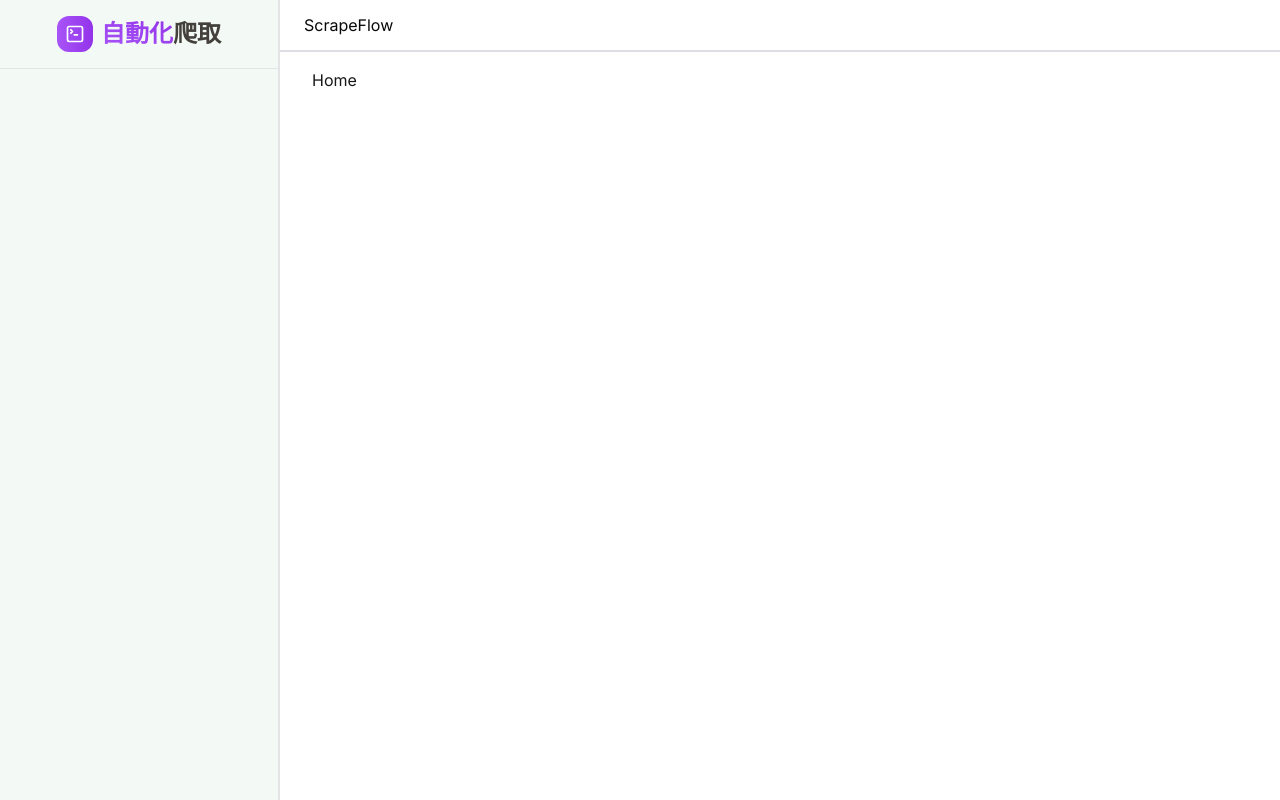
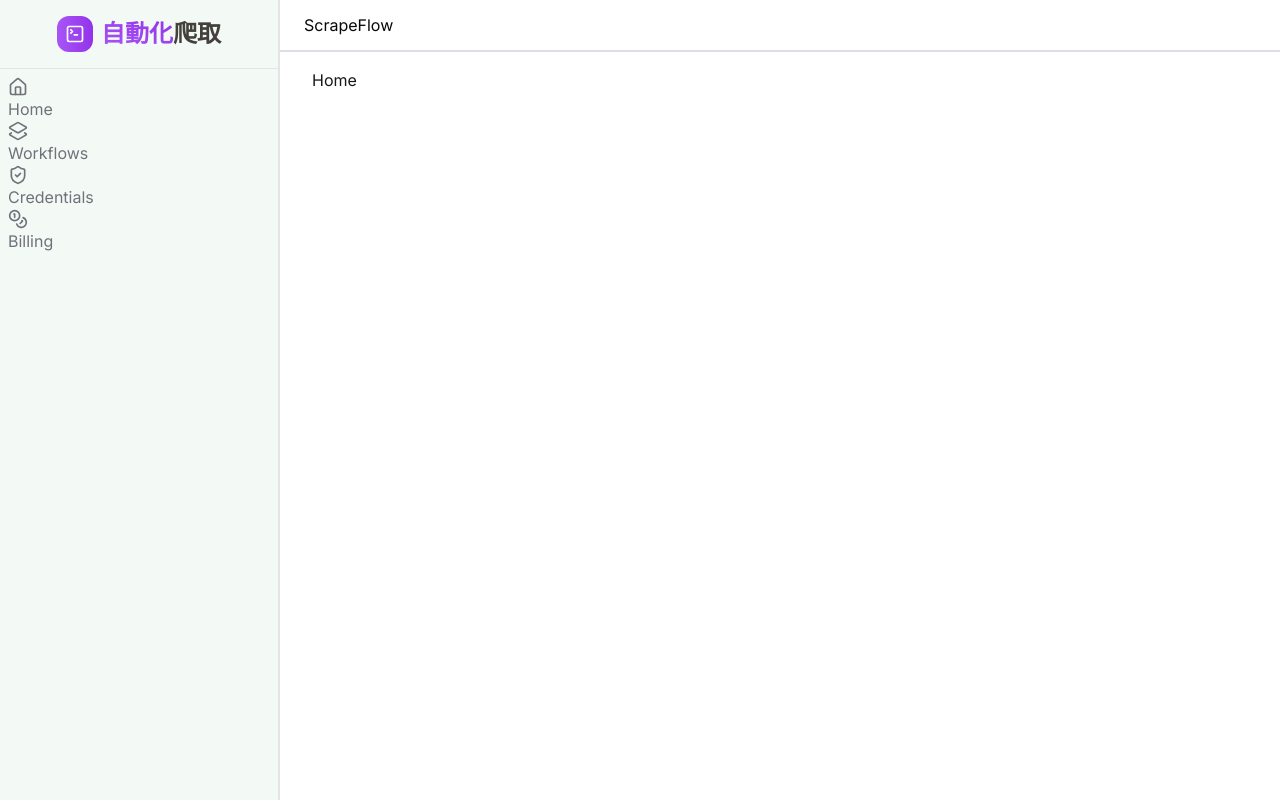
Before and after one commit to Vic428-human/scrape-flow, a Next.js app: page / in a window 1280 px wide. Built offline with nearby package versions, Linux system fonts and the light colour scheme.

Commit message:
sidebar menu 假資料顯示

```diff
--- a/components/Sidebar.tsx
+++ b/components/Sidebar.tsx
@@ -9,27 +9,28 @@ import {
 } from "lucide-react";
 import React from "react";
 import Logo from "./Logo";
+import Link from "next/link";
 
 const routes = [
   {
     href: "",
     label: "Home",
-    icom: HomeIcon,
+    icon: HomeIcon,
   },
   {
     href: "workflows",
     label: "Workflows",
-    icom: Layers2Icon,
+    icon: Layers2Icon,
   },
   {
     href: "credentials",
     label: "Credentials",
-    icom: ShieldCheckIcon,
+    icon: ShieldCheckIcon,
   },
   {
     href: "billing",
     label: "Billing",
-    icom: CoinsIcon,
+    icon: CoinsIcon,
   },
 ];
 const DesktopSidebar = () => {
@@ -42,6 +43,14 @@ const DesktopSidebar = () => {
       <div className="flex justify-center items-center gap-2 border-b-[1px] border-separate p-4">
         <Logo />
       </div>
+      <div className="flex flex-col p-2">
+        {routes.map((route) => (
+          <Link href={route.href} key={route.href}>
+            <route.icon size={20} />
+            {route.label}
+          </Link>
+        ))}
+      </div>
     </div>
   );
 };
```
